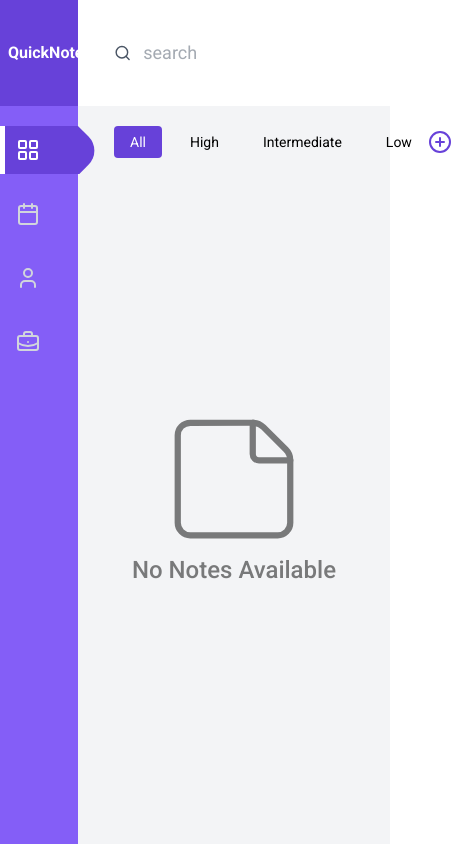
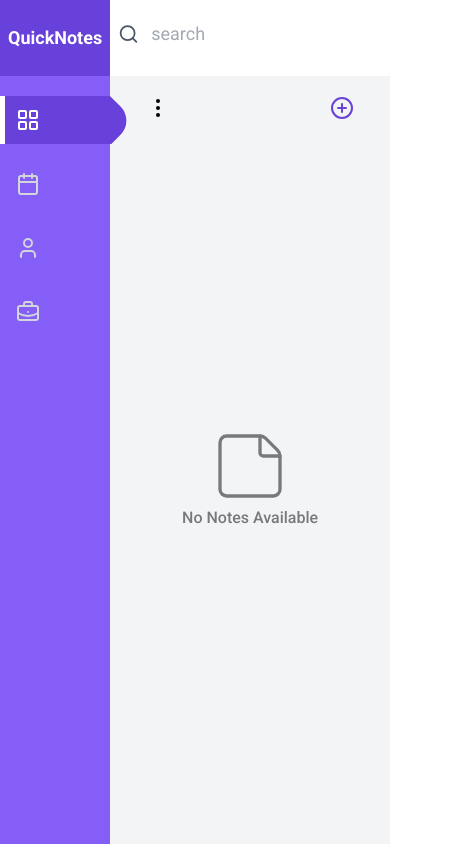
Before and after one commit to shahrampk/QuickNotes, a React (Vite) app: page / in a window 390 px wide. Shown: the whole page, 452 px wide, since content can reach past the window. Built offline with nearby package versions, Linux system fonts and the light colour scheme.

Commit message:
making Ui responsive

```diff
--- a/src/App.jsx
+++ b/src/App.jsx
@@ -11,6 +11,7 @@
 import EditForm from "./Components/EditForm";
 import CategoriesBar from "./Components/CategoriesBar";
 import Main from "./Components/Main";
+import PriorityBarMobile from "./Components/PriorityBarMobile";
 
 function App() {
   const [notesData, setNotesData] = useState([]);
@@ -62,18 +63,24 @@
   };
   return (
     <NotesContextProvider value={val}>
-      <div className="grid grid-cols-5 grid-rows-8 h-screen font-roboto">
+      <div className="hi flex font-roboto">
+        <div className="flex flex-col">
           <Logo />
           <CategoriesBar />
-        <div className="col-span-4 row-start-1 col-start-2 flex justify-between items-center px-5">
+        </div>
+        {/* <div className="flex justify-between items-center px-5">
           <SearchBar />
-        </div>
-        <main className="bg-gray-100 col-span-4 row-span-7 py-5 px-4 md:px-10 flex flex-col gap-2">
+        </div> */}
+        <main className="flex flex-col min-h-screen gap-2 w-full">
+          <SearchBar />
+          <div className="bg-gray-100 py-5 px-4 md:px-10 flex flex-col gap-3 h-full">
             <div className="flex justify-between px-5">
+              <PriorityBarMobile />
               <PriorityBar />
               <AddNoteBtn setToggleNoteForm={setToggleNoteForm} />
             </div>
             <Main />
+          </div>
         </main>
         <AddNoteForm
           toggleNoteForm={toggleNoteForm}
--- a/src/Components/CategoriesBar.jsx
+++ b/src/Components/CategoriesBar.jsx
@@ -4,13 +4,13 @@
 function CategoriesBar() {
   const { setSelectedCategory, selectedCategory } = useNotesContext();
   return (
-    <div className="flex flex-col gap-4 bg-[#845ef7] row-span-8 pt-5">
+    <div className="flex flex-col gap-4 bg-primary pt-5 h-full">
       <button
         onClick={(e) => setSelectedCategory("All")}
         className={`${
           selectedCategory === "All"
-            ? "bg-[#6741d9] text-white tip"
-            : "hover:bg-[#845ef7] hover:text-white"
+            ? "bg-primary-light text-white tip"
+            : "hover:bg-primary hover:text-white"
         } cursor-pointer text-gray-300 flex gap-3 text-lg items-center relative px-4 py-3 z-10 overflow-y-clip hover:text-white`}
       >
         <LayoutGrid /> <span className="hidden md:block">All</span>
@@ -19,8 +19,8 @@
         onClick={(e) => setSelectedCategory("Daily")}
         className={`${
           selectedCategory === "Daily"
-            ? "bg-[#6741d9] text-white tip"
-            : "hover:bg-[#845ef7] hover:text-white"
+            ? "bg-primary-light text-white tip"
+            : "hover:bg-primary hover:text-white"
         } cursor-pointer text-gray-300 flex gap-3 text-lg items-center relative px-4 py-3 z-10 overflow-y-clip hover:text-white`}
       >
         <Calendar /> <span className="hidden md:block">Daily</span>
@@ -29,8 +29,8 @@
         onClick={(e) => setSelectedCategory("Personal")}
         className={`${
           selectedCategory === "Personal"
-            ? "bg-[#6741d9] text-white tip"
-            : "hover:bg-[#845ef7] hover:text-white"
+            ? "bg-primary-light text-white tip"
+            : "hover:bg-primary hover:text-white"
         } cursor-pointer text-gray-300 flex gap-3 text-lg items-center relative px-4 py-3 z-10 overflow-y-clip hover:text-white`}
       >
         <User /> <span className="hidden md:block">Personal</span>
@@ -39,8 +39,8 @@
         onClick={(e) => setSelectedCategory("Business")}
         className={`${
           selectedCategory === "Business"
-            ? "bg-[#6741d9] text-white tip"
-            : "hover:bg-[#845ef7] hover:text-white"
+            ? "bg-primary-light text-white tip"
+            : "hover:bg-primary hover:text-white"
         } cursor-pointer text-gray-300 flex gap-3 text-lg items-center relative px-4 py-3 z-10 overflow-y-clip hover:text-white`}
       >
         <BriefcaseBusiness /> <span className="hidden md:block">Business</span>
--- a/src/Components/Logo.jsx
+++ b/src/Components/Logo.jsx
@@ -3,8 +3,8 @@
 
 function Logo() {
   return (
-    <div className="logo bg-[#6741d9] text-white flex gap-2 items-center px-2 lg:px-4 ">
-      <h1 className="text-base sm:text-lg xl:text-3xl font-bold">QuickNotes</h1>
+    <div className="logo bg-[#6741d9] text-white flex gap-2 items-center px-2 lg:px-4 py-6">
+      <h1 className="text-lg xl:text-3xl font-bold">QuickNotes</h1>
       <PenTool height={25} className="hidden md:block" />
     </div>
   );
--- a/src/Components/Main.jsx
+++ b/src/Components/Main.jsx
@@ -25,8 +25,8 @@
         </Masonry>
       ) : (
         <div className="flex flex-col items-center justify-center h-full opacity-50">
-          <StickyNote strokeWidth={1} size={150} />
-          <p className="text-2xl font-medium">No Notes Available</p>
+          <StickyNote strokeWidth={1} className="size-20 lg:size-40" />
+          <p className="text-base lg:text-xl font-medium">No Notes Available</p>
         </div>
       )}
     </div>
--- a/src/Components/PriorityBar.jsx
+++ b/src/Components/PriorityBar.jsx
@@ -2,13 +2,11 @@
 
 function PriorityBar() {
   return (
-    <div>
-      <div className="flex gap-3">
-        <Button name={"All"} />
-        <Button name={"High"} />
-        <Button name={"Intermediate"} />
-        <Button name={"Low"} />
-      </div>
+    <div className="gap-3 hidden md:flex">
+      <Button name={"All"} />
+      <Button name={"High"} />
+      <Button name={"Intermediate"} />
+      <Button name={"Low"} />
     </div>
   );
 }
--- /dev/null
+++ b/src/Components/PriorityBarMobile.jsx
@@ -0,0 +1,52 @@
+import { EllipsisVertical } from "lucide-react";
+import Button from "./Button";
+import { useEffect, useRef, useState } from "react";
+
+function PriorityBarMobile() {
+  const [toggle, setToggle] = useState(false);
+  const barRef = useRef(null);
+
+  useEffect(() => {
+    if (!toggle) return;
+
+    const handleClickOutside = (e) => {
+      if (barRef.current && !barRef.current.contains(e.target)) {
+        setToggle(false);
+      }
+    };
+
+    document.addEventListener("click", handleClickOutside);
+
+    return () => {
+      document.removeEventListener("click", handleClickOutside);
+    };
+  }, [toggle]);
+
+  return (
+    <div className="relative md:hidden">
+      <div
+        className="toggle-btn cursor-pointer"
+        onClick={(e) => {
+          e.stopPropagation(); // important
+          setToggle((prev) => !prev);
+        }}
+      >
+        <EllipsisVertical />
+      </div>
+
+      <div
+        ref={barRef}
+        className={`priority-bar flex flex-col gap-1 md:gap-3 absolute z-50 transition-opacity duration-200 rounded bg-white p-2 shadow-xl translate-x-5 ${
+          toggle ? "visible opacity-100" : "invisible opacity-0"
+        }`}
+      >
+        <Button name="All" />
+        <Button name="High" />
+        <Button name="Intermediate" />
+        <Button name="Low" />
+      </div>
+    </div>
+  );
+}
+
+export default PriorityBarMobile;
--- a/src/Components/SearchBar.jsx
+++ b/src/Components/SearchBar.jsx
@@ -1,24 +1,28 @@
 import { Search } from "lucide-react";
-import { useEffect, useState } from "react";
+import { useEffect, useMemo, useState } from "react";
 import useNotesContext from "../Context/NotesContext";
 
 function SearchBar() {
   const { setFilteredArr, notesData } = useNotesContext();
   const [query, setQuery] = useState("");
+  const filteredArr = useMemo(() => {
+    if (!query.trim()) return notesData;
+    return notesData.filter((note) =>
+      note.title.toLowerCase().includes(query.toLowerCase())
+    );
+  }, [query, notesData]);
   useEffect(() => {
-    setFilteredArr((prev) =>
-      prev.filter((noteData) => noteData.title === query)
-    );
-  }, [query]);
+    setFilteredArr([...filteredArr]);
+  }, [filteredArr]);
   return (
-    <search className="px-4 py-5 w-1/2 text-lg flex items-center gap-3">
+    <search className="px-2 lg:px-4 py-5 lg:py-6 text-lg flex items-center gap-3">
       <Search stroke="#4a5565" />
       <input
         value={query}
         onChange={(e) => setQuery(e.target.value)}
         type="text"
         placeholder="search"
-        className="py-1 outline-none text-gray-600 w-full"
+        className="outline-none text-gray-600 w-full"
       />
     </search>
   );
--- a/src/index.css
+++ b/src/index.css
@@ -4,6 +4,8 @@
 @theme {
   --font-roboto: "Roboto", sans-serif;
   --breakpoint-3xl: 1920px;
+  --color-primary: #845ef7;
+  --color-primary-light: #6741d9;
 }
 /* Sidebar NavLink Tip */
 .tip::after {
```
Lines whose indentation alone changed are shown as unchanged.
